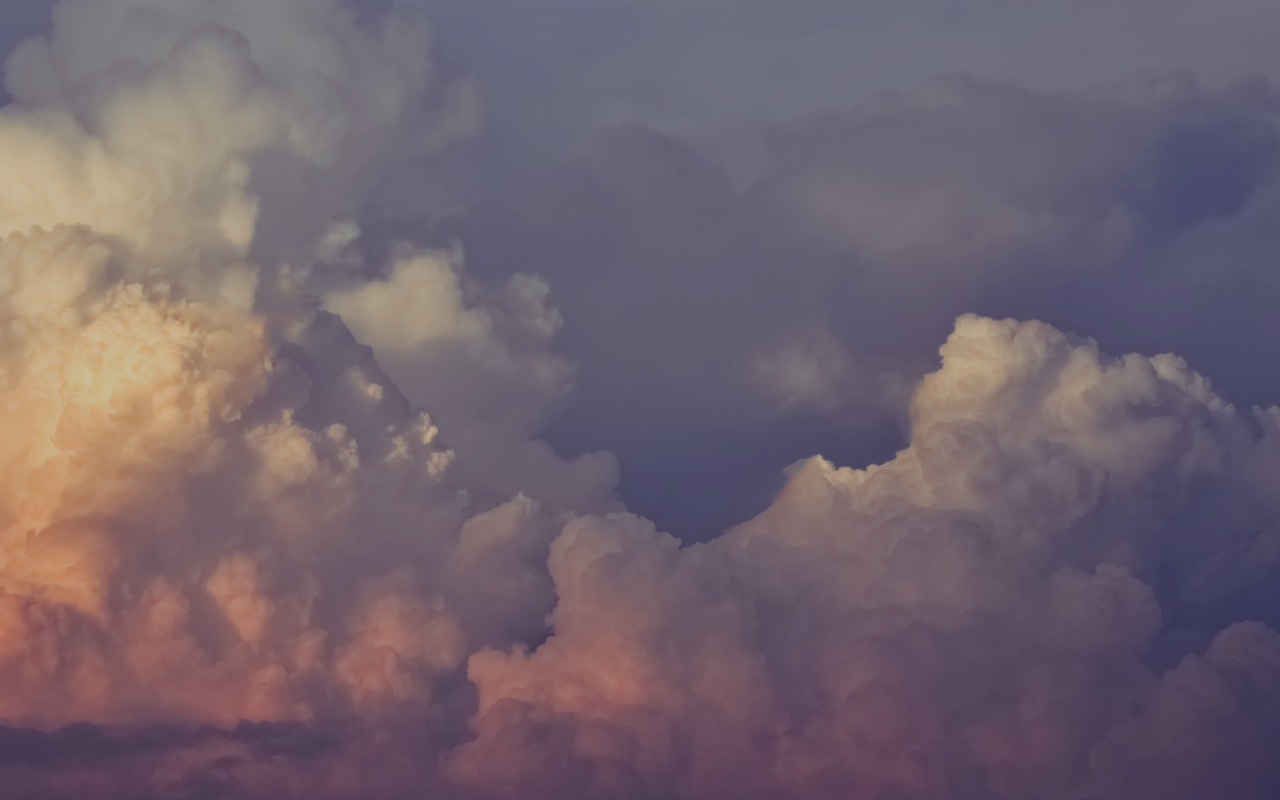
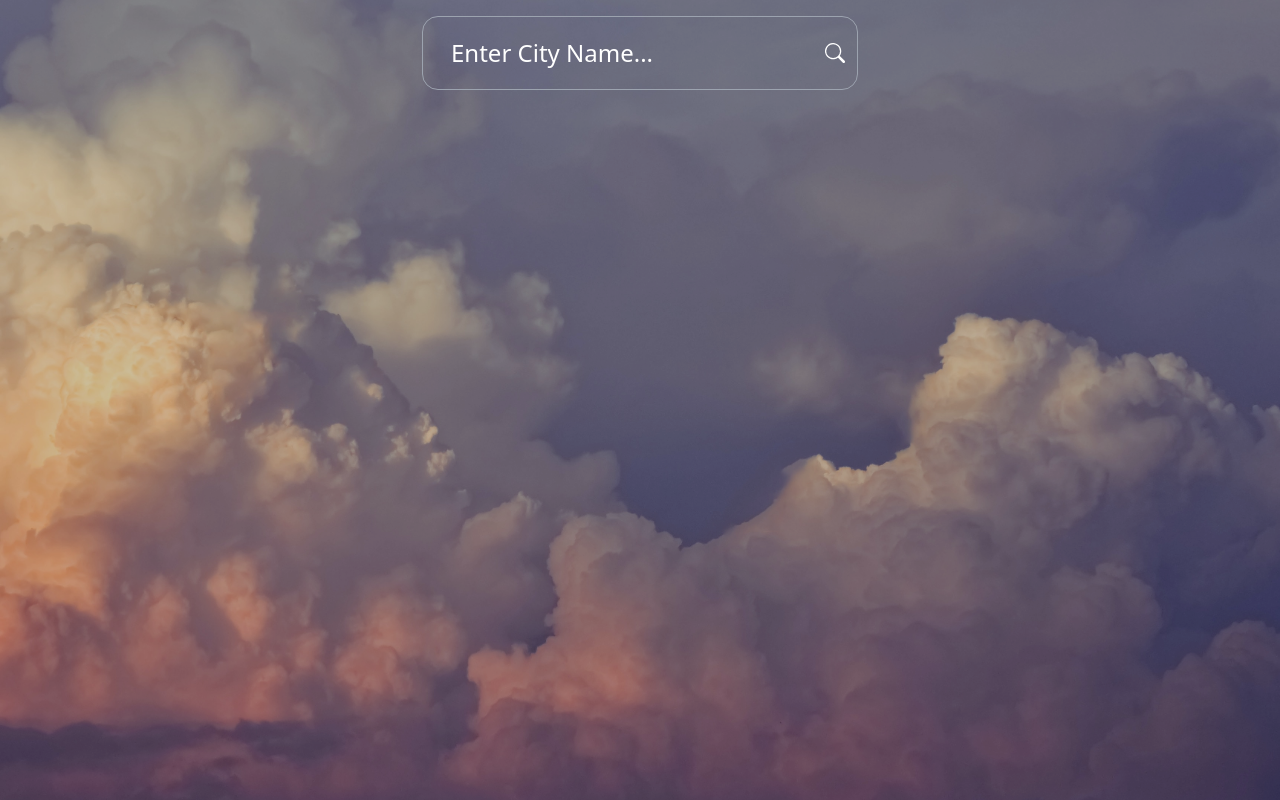
Before and after one commit to Youngpwd/weather-app, a Next.js app: page / in a window 1280 px wide. Built offline with nearby package versions, Linux system fonts and the light colour scheme.

Commit message:
add searchbar

```diff
--- a/pages/index.js
+++ b/pages/index.js
@@ -7,7 +7,7 @@ import bgImg from "../public/background/lukasz-lada-LtWFFVi1RXQ-unsplash.jpg";
 
 export default function Home() {
   const [weather, setWeather] = useState({});
-  const [city, setCity] = useState("baltimore");
+  const [city, setCity] = useState("");
   const [loading, setLoading] = useState(false);
 
   const url = `https://api.openweathermap.org/data/2.5/weather?q=${city}&units=imperial&appid=${process.env.NEXT_PUBLIC_WEATHER_KEY}`;
@@ -35,7 +35,11 @@ export default function Home() {
         <title>Weather - App</title>
         <meta name="description" content="Generated by next app" />
       </Head>
+
+      {/*overlay*/}
       <div className="absolute top-0 left-0 right-0 bottom-0 bg-black/20 z-[1]" />
+
+      {/*BG img*/}
       <Image
         src={bgImg}
         alt="background image"
@@ -44,6 +48,26 @@ export default function Home() {
         fill
         priority
       />
+
+      {/*Search Weather*/}
+      <div className="relative flex justify-center item-center max-w-[500px] w-full pt-4 z-10 m-auto">
+        <form
+          onSubmit={fetchWeather}
+          className="w-full flex justify-between text-white mx-8 p-3 bg-transparent border border-gray-400 rounded-2xl"
+        >
+          <div>
+            <input
+              onChange={(e) => setCity(e.target.value)}
+              type="text"
+              className="p-2 w-10/12 sm:w-full sm:text-2xl  bg-transparent border-none focus:outline-none placeholder:text-white text-white mx-2"
+              placeholder="Enter City Name..."
+            />
+          </div>
+          <button onClick={fetchWeather}>
+            <BsSearch size={20} />
+          </button>
+        </form>
+      </div>
     </div>
   );
 }
```
